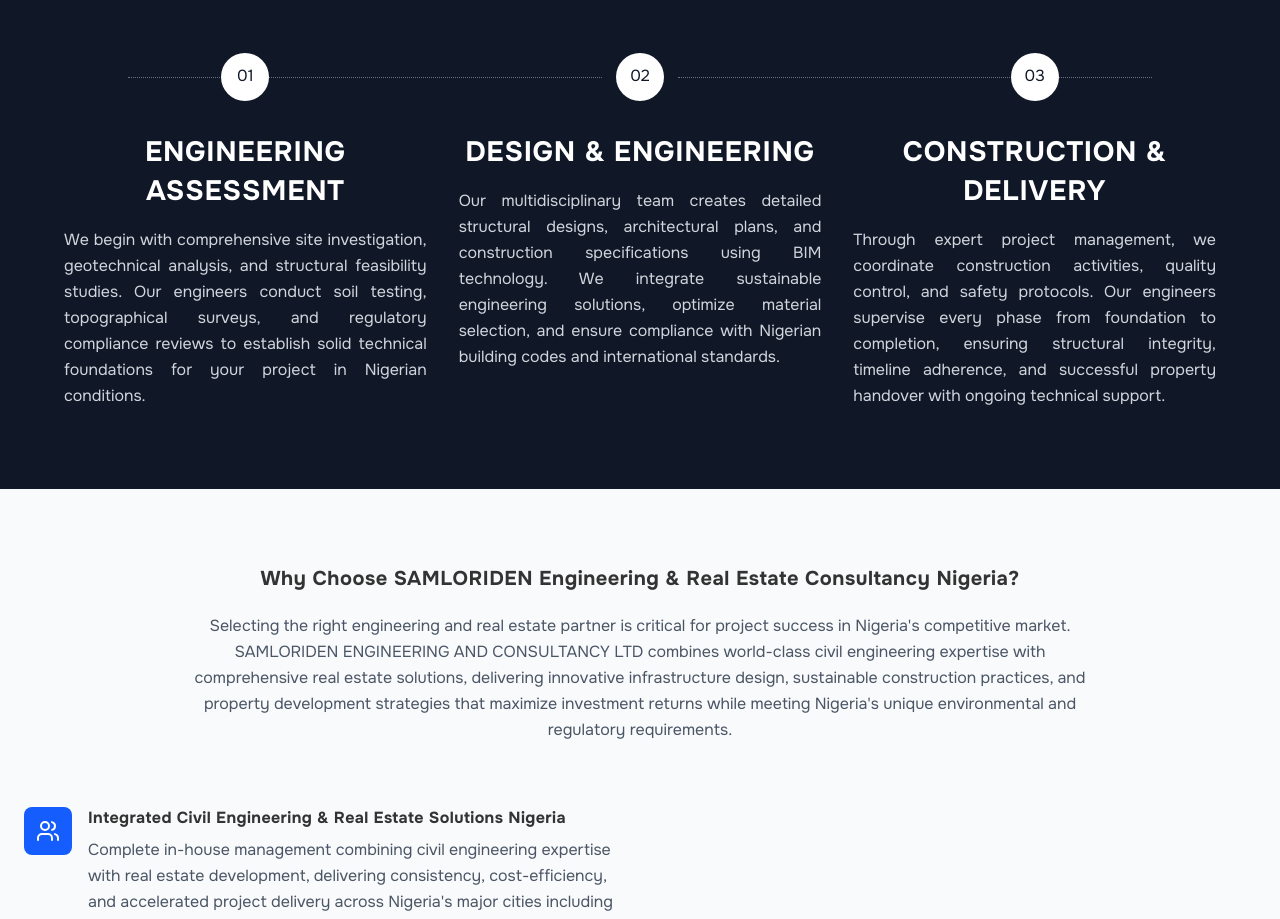
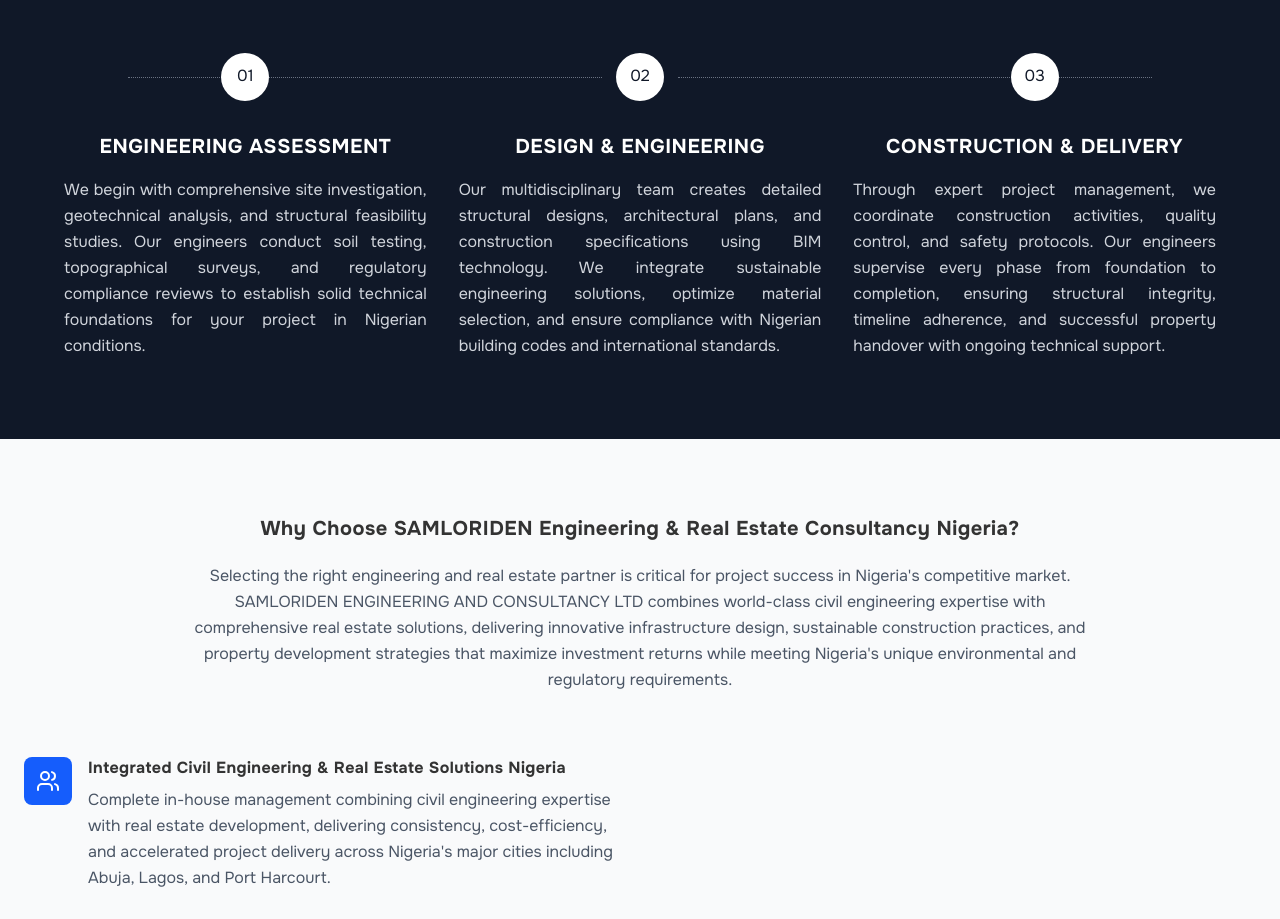
Before and after one commit to Echuemma/samloriden-eng-web, a React (Vite) app: page /services in a window 1280 px wide. Shown: the part 4360-5279 px from the top of the page. Built offline with nearby package versions, Linux system fonts and the light colour scheme.

Commit message:
late night

```diff
--- a/src/components/sections/Hero.jsx
+++ b/src/components/sections/Hero.jsx
@@ -274,11 +274,11 @@
               </p>
 
               <div className="flex flex-col sm:flex-row gap-4 mb-8" data-aos="fade-up">
-                <Link to="/contact">
+                {/* <Link to="/contact">
                   <Button className="bg-[var(--color-secondary)] hover:bg-[var(--color-secondary)]/90 text-white px-8 py-3 rounded-lg font-semibold transition-all duration-200 transform hover:scale-105">
                     Get Engineering Consultation
                   </Button>
-                </Link>
+                </Link> */}
 
                 <Link to="/projects">
                   <button className="border-2 border-white text-white hover:bg-white hover:text-gray-900 px-8 py-3 rounded-lg font-semibold transition-all duration-200">
--- a/src/components/sections/HowItWorksSection.jsx
+++ b/src/components/sections/HowItWorksSection.jsx
@@ -53,9 +53,9 @@
               </div>
 
               <div className="text-center">
-                <h3 className="text-xl  text-on-dark font-bold mb-4 tracking-wide">
+                <h5 className="text-xl  text-on-dark font-bold mb-4 tracking-wide">
                   {step.title}
-                </h3>
+                </h5>
                 <p className="text-gray-300 leading-relaxed text-sm text-justify">
                   {step.description}
                 </p>
```
